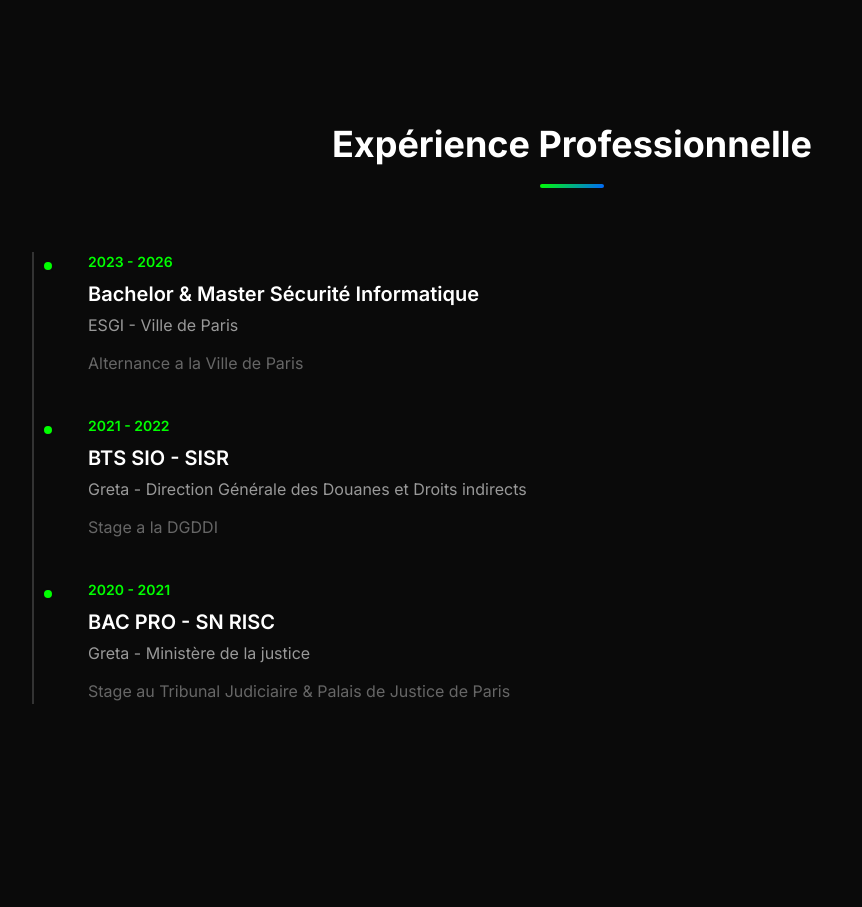
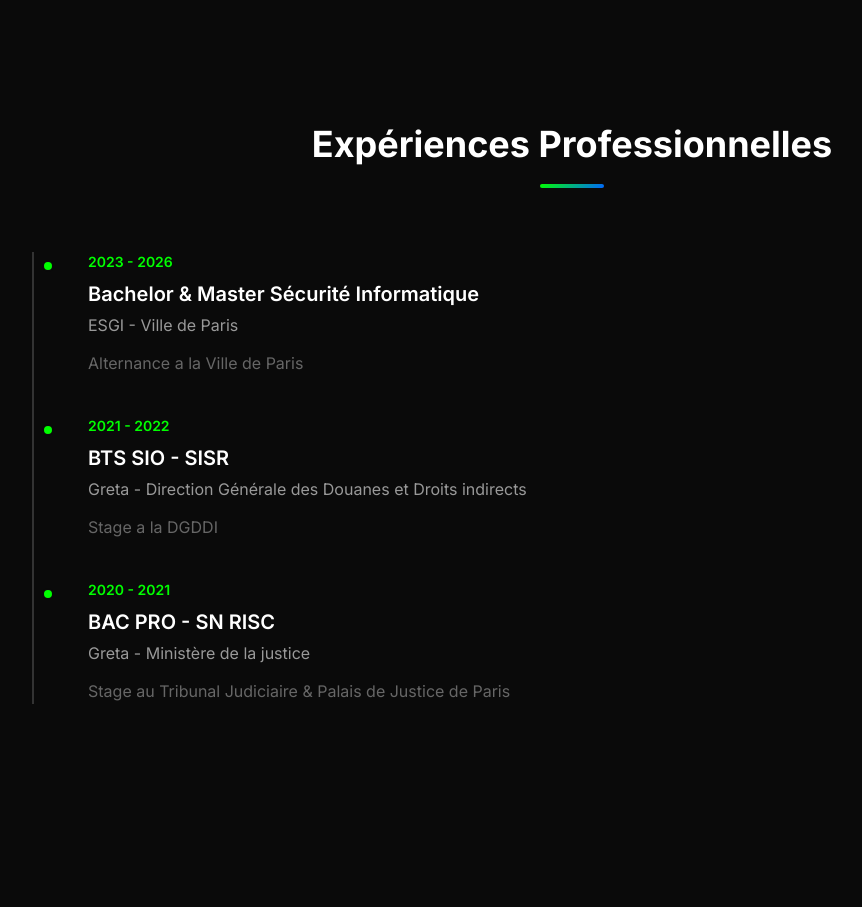
Before and after one commit to M0rPH3U53/M0rPH3U53.github.io, a React (Vite) app: page / in a window 1280 px wide. Shown: the part 3060-3967 px from the top of the page, without its empty margins (68-930 px from the left). Built offline with nearby package versions, Linux system fonts and the light colour scheme.

Commit message:
Update Experience.tsx

```diff
--- a/src/components/Experience.tsx
+++ b/src/components/Experience.tsx
@@ -26,7 +26,7 @@ const Experience: React.FC = () => {
     <section id="experience" className="section">
       <div className="container">
         <div className="section-title">
-          <h2>Expérience Professionnelle</h2>
+          <h2>Expériences Professionnelles</h2>
         </div>
 
         <div className="timeline">
```
